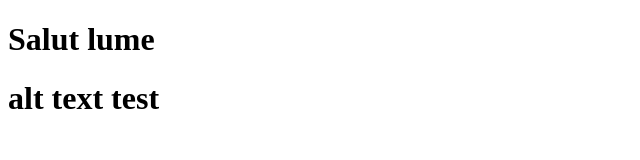
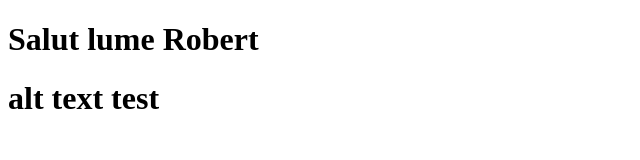
Before and after one commit to robertppv/haufeworkshop, a plain HTML site: page index.html in a window 1280 px wide. Shown: the whole page, without its empty margins (0-640 px from the left). Drawn offline with Linux system fonts and the light colour scheme.

Commit message:
nume robert

```diff
--- a/index.html
+++ b/index.html
@@ -7,7 +7,7 @@
 </head>
 <body>
     <div>
-        <h1>Salut lume</h1>
+        <h1>Salut lume Robert</h1>
         <h1>alt text test</h1>
     </div>
 </body>
```
